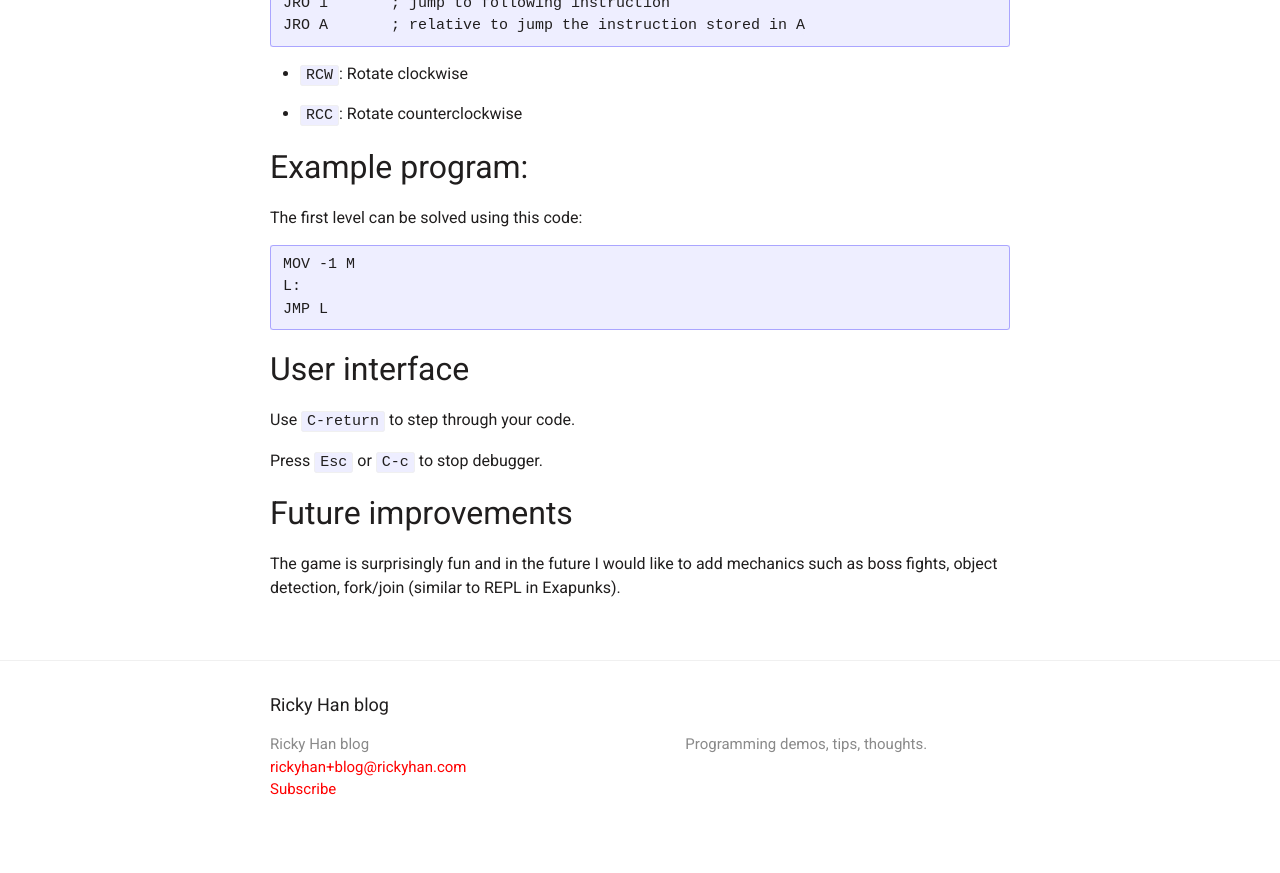
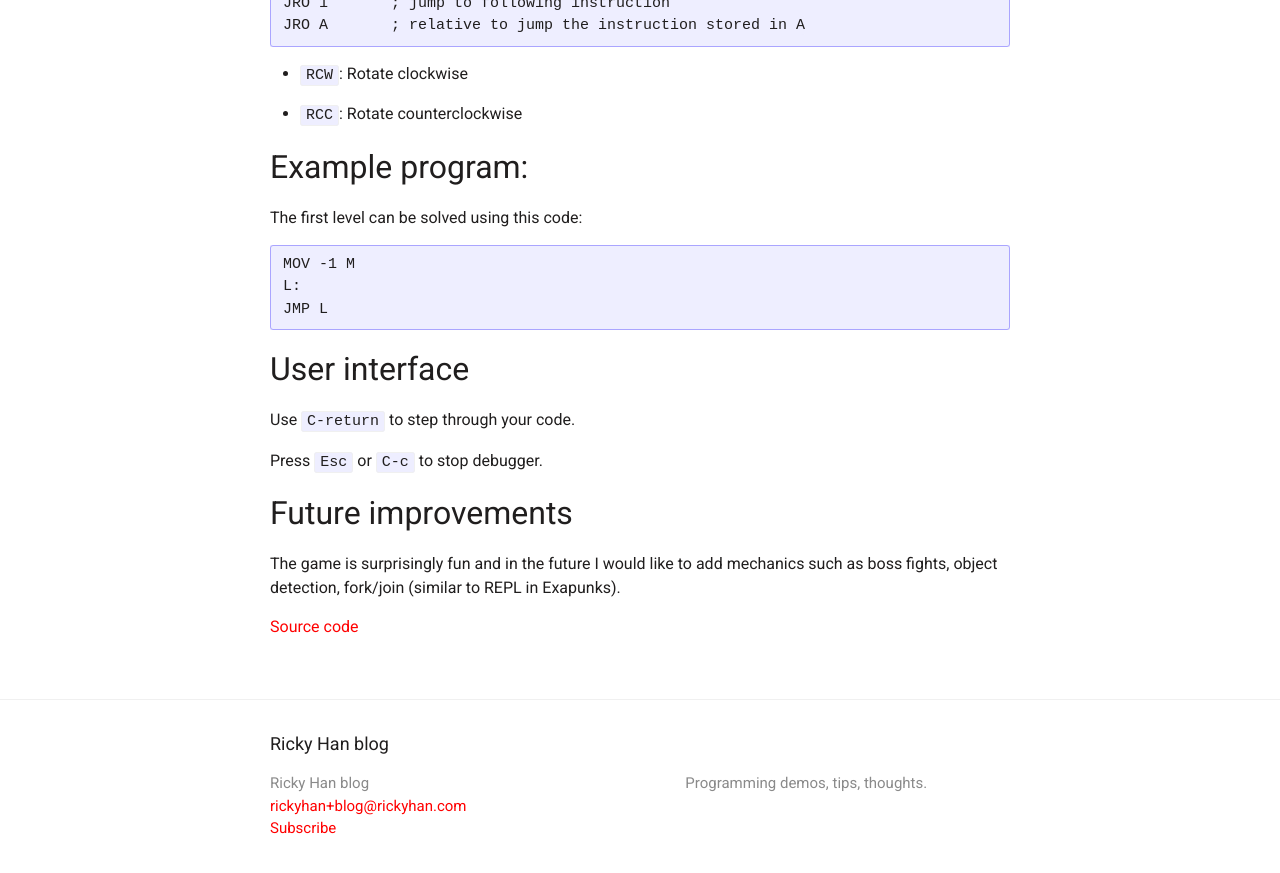
Before and after one commit to 0b01/rickyhan.com, a Jekyll site: the page built from _posts/2019-02-17-kingston-crabfight.md, in a window 1280 px wide and 900 px high, scrolled down 1951 px. Shown: the top 873 px of the window. Built offline with Jekyll 4.4.1, drawn with Linux system fonts in a browser that asks for light colours.

Commit message:
add source code

```diff
--- a/_posts/2019-02-17-kingston-crabfight.md
+++ b/_posts/2019-02-17-kingston-crabfight.md
@@ -112,3 +112,5 @@ Press `Esc` or `C-c` to stop debugger.
 ## Future improvements
 
 The game is surprisingly fun and in the future I would like to add mechanics such as boss fights, object detection, fork/join (similar to REPL in Exapunks).
+
+[Source code](https://github.com/rickyhan/crabs)
```
